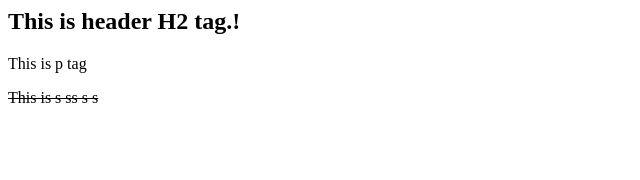
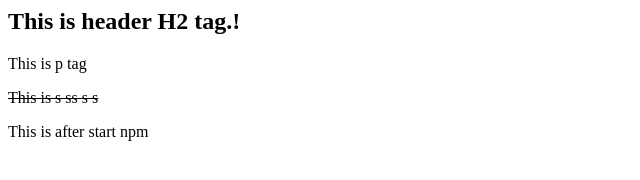
Before and after one commit to parvezcs16/git-test, a website: page index.html in a window 1280 px wide. Shown: the whole page, without its empty margins (0-640 px from the left). Drawn offline with Linux system fonts and the light colour scheme.

Commit message:
fifth commit

```diff
--- a/index.html
+++ b/index.html
@@ -4,5 +4,6 @@
         <h2>This is header H2 tag.!</h2>
         <p>This is p tag</p>
         <s>This is s ss s s</s>
+        <p>This is after  start npm</p>
     </body>
 </html>
```
Also changed, not shown: package.json (added, +24 -0 lines), 2 other files.
